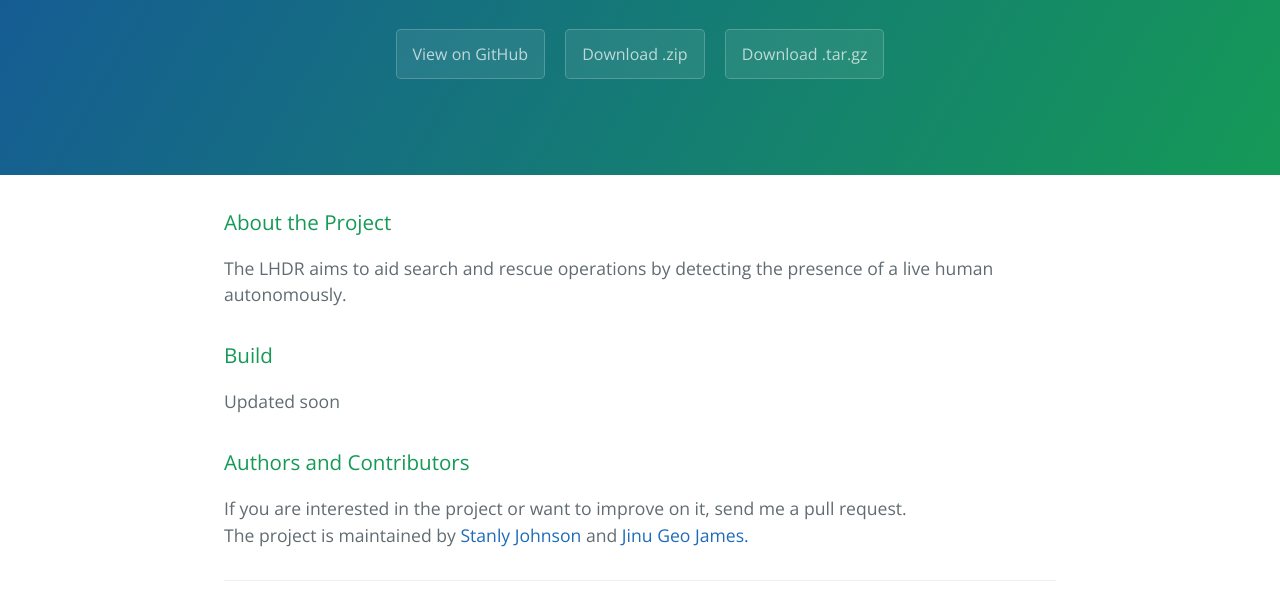
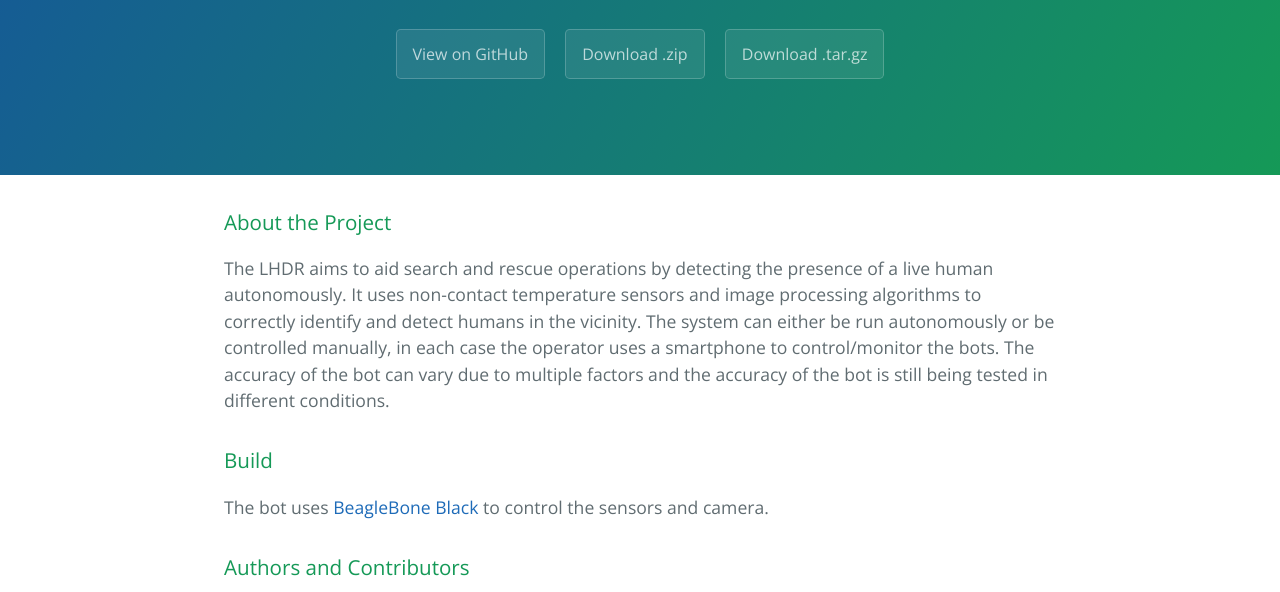
Before and after one commit to aiyankovil/Live-Human-Detection-Robot, a plain HTML site: page index.html in a window 1280 px wide. Shown: the part 208-800 px from the top of the page. Drawn offline with nearby package versions, Linux system fonts and the light colour scheme.

Commit message:
gh-pages

```diff
--- a/index.html
+++ b/index.html
@@ -22,12 +22,12 @@
       <h3>
 <a id="about-the-project" class="anchor" href="#about-the-project" aria-hidden="true"><span class="octicon octicon-link"></span></a>About the Project</h3>
 
-<p>The LHDR aims to aid search and rescue operations by detecting the presence of a live human autonomously.</p>
+<p>The LHDR aims to aid search and rescue operations by detecting the presence of a live human autonomously. It uses non-contact temperature sensors and image processing algorithms to correctly identify and detect humans in the vicinity. The system can either be run autonomously or be controlled manually, in each case the operator uses a smartphone to control/monitor the bots. The accuracy of the bot can vary due to multiple factors and the accuracy of the bot is still being tested in different conditions. </p>
 
 <h3>
 <a id="designer-templates" class="anchor" href="#designer-templates" aria-hidden="true"><span class="octicon octicon-link"></span></a>Build</h3>
 
-<p>Updated soon</p>
+<p>The bot uses <a href="http://www.beagleboard.org/black">BeagleBone Black</a> to control the sensors and camera.</p>
 
 <h3>
 <a id="authors-and-contributors" class="anchor" href="#authors-and-contributors" aria-hidden="true"><span class="octicon octicon-link"></span></a>Authors and Contributors</h3>
```
